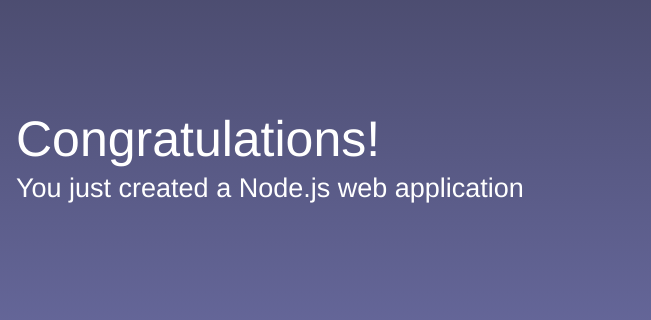
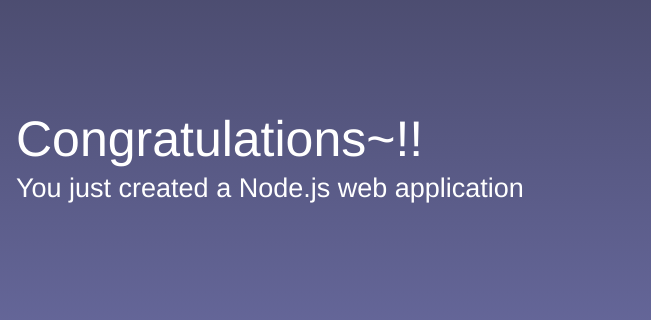
Before and after one commit to iwin100/myFirstAWSProject00, a website: page public/index.html in a window 1280 px wide. Shown: the part 171-491 px from the top of the page, 629-1280 px from the left. Drawn offline with Linux system fonts and the light colour scheme.

Commit message:
Update index.html

```diff
--- a/public/index.html
+++ b/public/index.html
@@ -58,7 +58,7 @@
         <div class="message">
             <a class="twitter-link" href="http://twitter.com/home/?status=I%20created%20a%20project%20with%20AWS%20CodeStar!%20%23AWS%20%23AWSCodeStar%20https%3A%2F%2Faws.amazon.com%2Fcodestar"><img src="assets/img/tweet.svg" /></a>
             <div class="text">
-                <h1>Congratulations!</h1>
+                <h1>Congratulations~!!</h1>
                 <h2>You just created a Node.js web application</h2>
             </div>
         </div>
```
